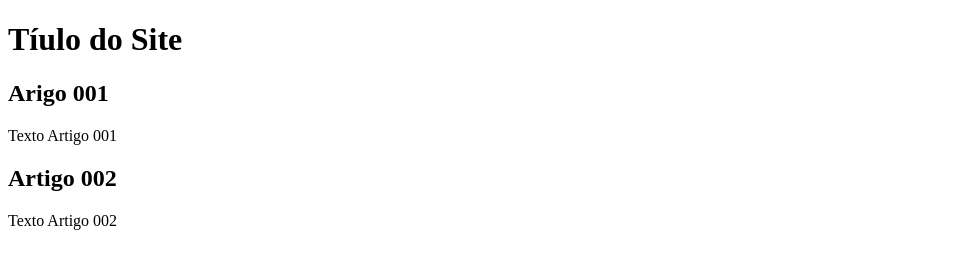
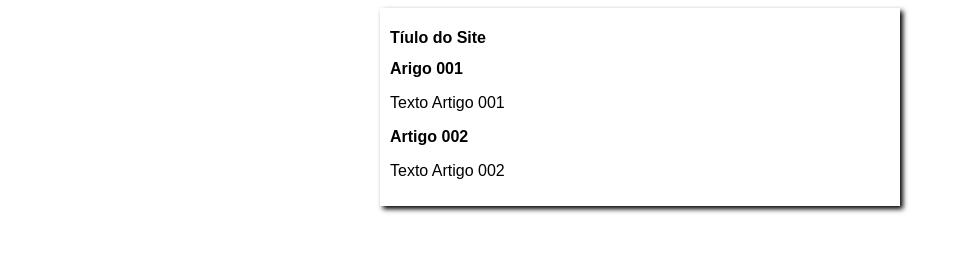
Before and after one commit to rub-pbp/projeto-site, a plain HTML site: page index.html in a window 1280 px wide. Shown: the whole page, without its empty margins (0-962 px from the left). Drawn offline with Linux system fonts and the light colour scheme.

Commit message:
iniciei o disign

```diff
--- /dev/null
+++ b/etilos/syle.css
@@ -0,0 +1,16 @@
+*{
+    font-family: Arial, Helvetica, sans-serif;
+    font-size: 16px;
+}
+
+bpdy{
+    background-color: rgb(204,157,248);
+}
+
+main{
+    background-color: white;
+    width: 500px;
+    margin: auto;
+    padding: 10px;
+    box-shadow: 3px 3px 5px rgb(0,0,0,473);
+}
--- a/index.html
+++ b/index.html
@@ -9,6 +9,7 @@
     <main>
         <header>
             <h1>Tíulo do Site</h1>
+            <link rel="stylesheet" href="etilos/syle.css">
         </header>
         <article>
             <h2>Arigo 001</h2>
```
